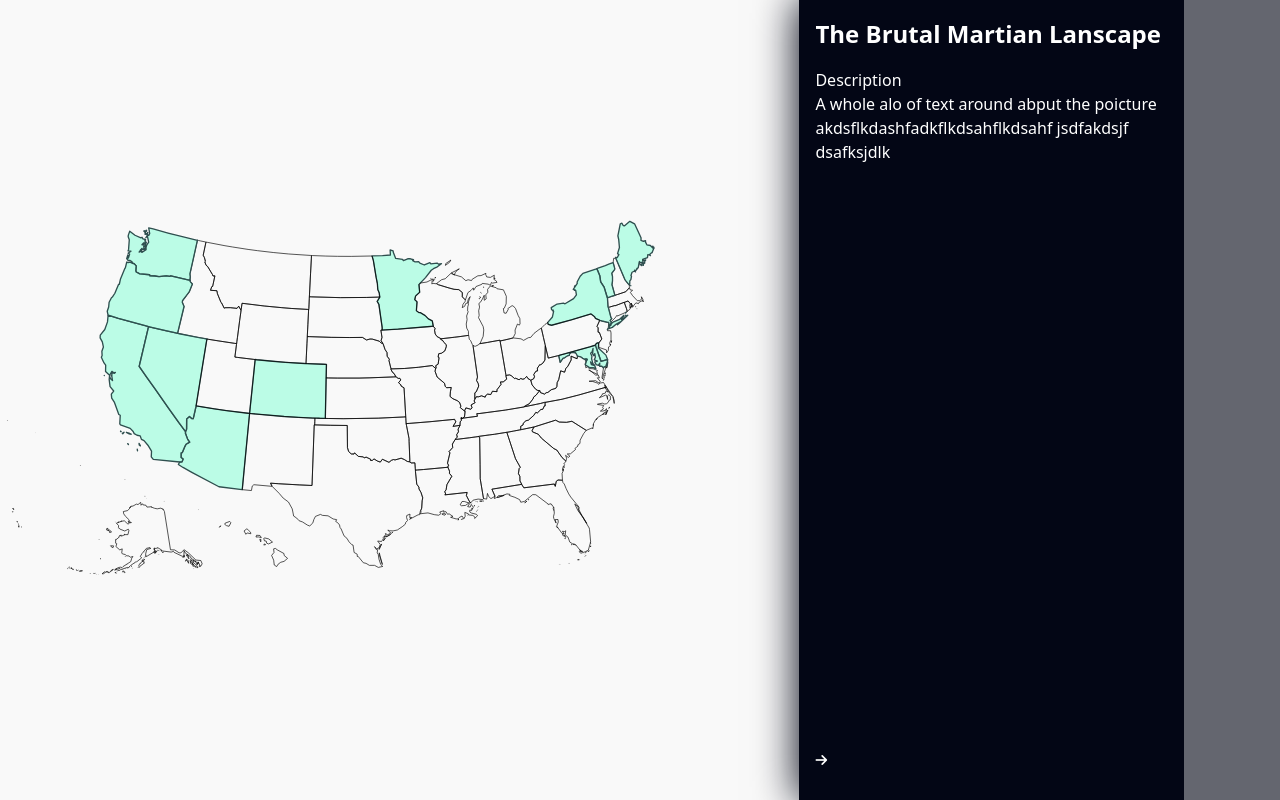
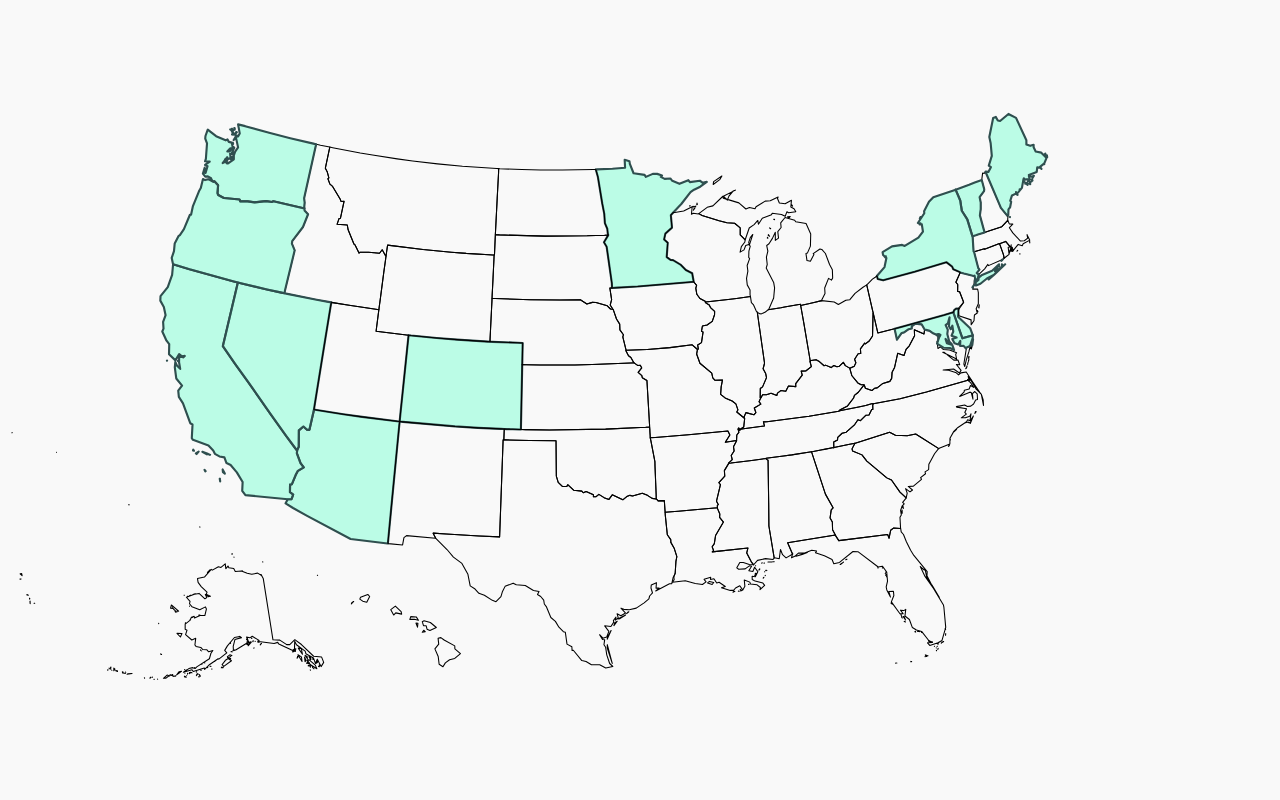
Before and after one commit to liangchow/reactjs-nor-map, a React (Vite) app: page / in a window 1280 px wide. Built offline with nearby package versions, Linux system fonts and the light colour scheme.

Commit message:
Update useState
Update useState

```diff
--- a/src/App.jsx
+++ b/src/App.jsx
@@ -1,13 +1,20 @@
+import { useState } from 'react'
 import Main from '../components/Main'
 import SideBar from '../components/SideBar'
 import Footer from '../components/Footer'
 
 function App() {
 
+  const [showModal, setShowModal] = useState(false)
+
+  function handleToggleModal(){
+    setShowModal(!showModal)
+  }
+
   return (
     <>
       <Main />
-      <SideBar />
+      {showModal && (<SideBar />)}
     </>
   )
 }
--- a/src/index.css
+++ b/src/index.css
@@ -79,10 +79,10 @@
   flex-direction: column;
   gap: 1rem;
   padding: 1rem;
-  overflow-y: scroll;
+  /* overflow-y: scroll; */
   height: 100%;
-  width: 80%;
-  max-width: 800px;
+  width: 100%;
+  max-width: 640px;
   margin-left: auto;
   background: #030615;
 }
@@ -111,7 +111,7 @@
     position: relative;
     inset: unset;
     min-width: 30%;
-    box-shadow: 0 0 40px 1px #030615;
+    box-shadow: 0 0 40px 5px #030615;
   }
 
   .sidebarContents {
```
